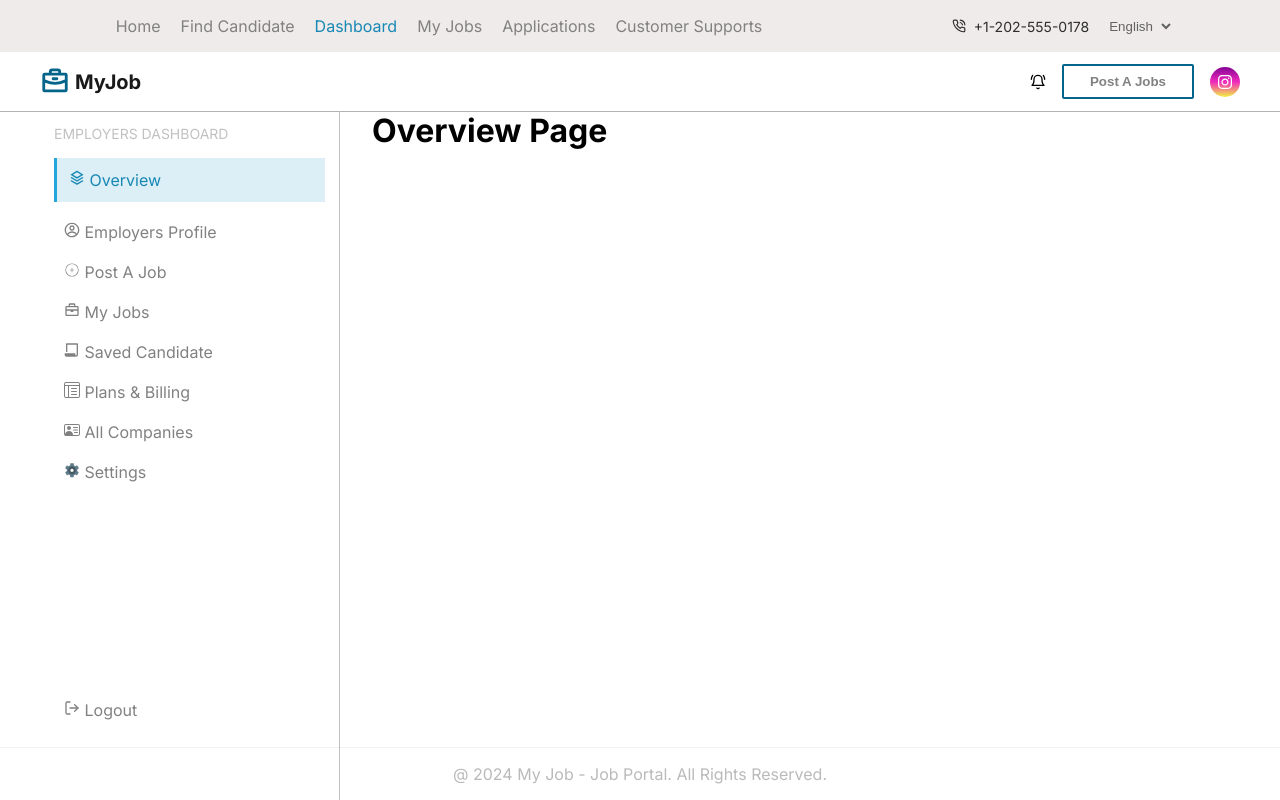
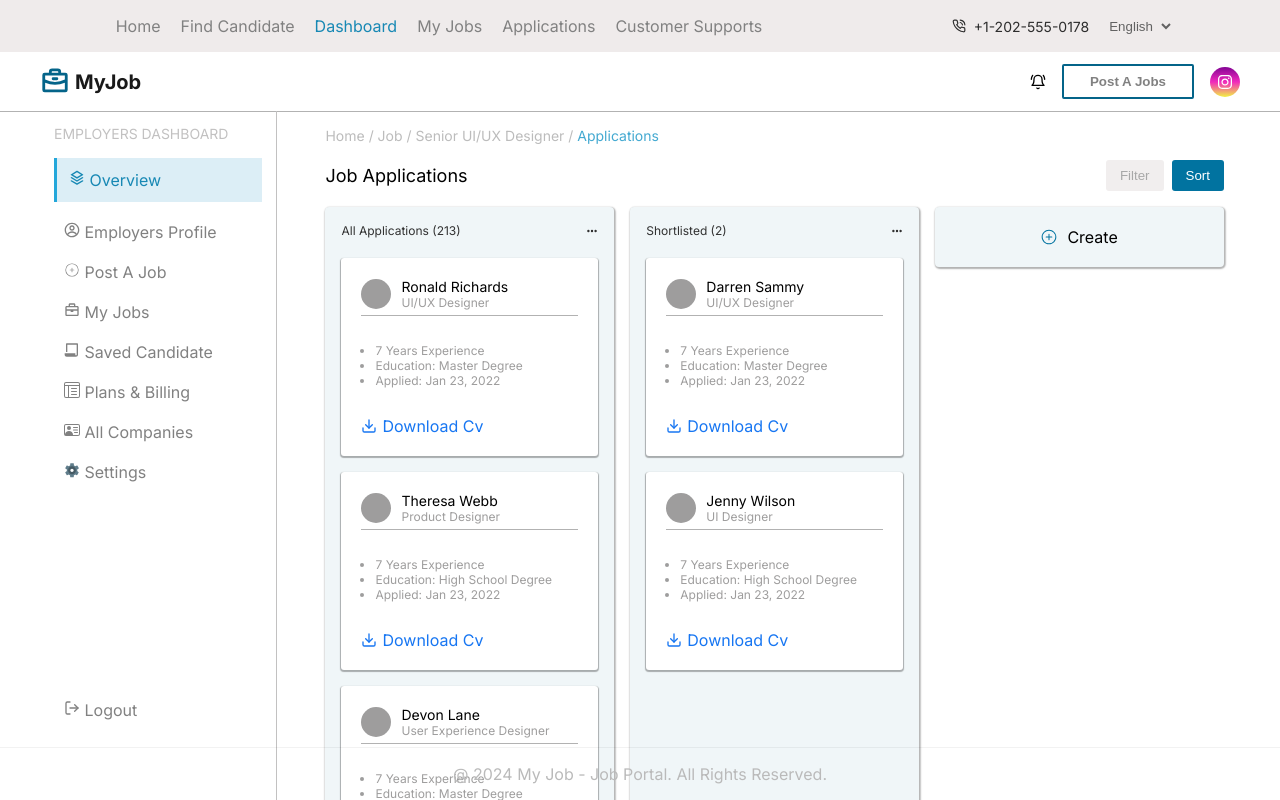
Before and after one commit to NarahariVasantham1567/job-portal, a React (Vite) app: page /dashboard/overview in a window 1280 px wide. Shown: the top 800 px of the page. Built offline with nearby package versions, Linux system fonts and the light colour scheme.

Commit message:
Feat: Overview Page Functionality completed

```diff
--- /dev/null
+++ b/src/components/ProfileCard/ProfileCard.css
@@ -0,0 +1,57 @@
+.profile-card-container {
+  padding: 20px;
+  display: flex;
+  flex-direction: column;
+  gap: 14px;
+  border-radius: 3px;
+  width: 100%;
+  background-color: #fff;
+  box-shadow: 0px 1px 1px 1px rgba(0, 0, 0, 0.3);
+  margin: 16px 0;
+}
+
+.profile-details {
+  display: flex;
+  align-items: center;
+  gap: 10px;
+  box-shadow: 0px 1px 0px 0px rgba(0, 0, 0, 0.3);
+}
+
+.img-holder {
+  height: 30px;
+  width: 30px;
+  border-radius: 50%;
+  background-color: #9e9d9d;
+  margin-bottom: 5px;
+}
+
+.personal-details {
+  display: flex;
+  flex-direction: column;
+  gap: 10px;
+}
+
+.profile-name {
+  font-size: 14px;
+  font-weight: 400;
+}
+
+.profile-role {
+  font-size: 12px;
+  color: #9e9d9d;
+  margin-bottom: 5px;
+}
+
+.profile-list-container {
+  color: #9e9d9d;
+  font-size: 12px;
+  padding: 14px;
+}
+
+.profile-download-container {
+  display: flex;
+  align-items: center;
+  gap: 5px;
+  color: #1776f2;
+  cursor: pointer;
+}
--- /dev/null
+++ b/src/components/ProfileCard/ProfileCard.jsx
@@ -0,0 +1,27 @@
+import './ProfileCard.css';
+
+import { LuDownload } from 'react-icons/lu';
+
+const ProfileCard = ({ id, name, role, experience, education, applied }) => {
+  return (
+    <div className='profile-card-container'>
+      <div className='profile-details'>
+        <div className='img-holder'></div>
+        <div className='personel-details'>
+          <h3 className='profile-name'>{name}</h3>
+          <p className='profile-role'>{role}</p>
+        </div>
+      </div>
+      <ul className='profile-list-container'>
+        <li>{experience}</li>
+        <li>Education: {education}</li>
+        <li>Applied: {applied}</li>
+      </ul>
+      <div className='profile-download-container'>
+        <LuDownload /> Download Cv
+      </div>
+    </div>
+  );
+};
+
+export default ProfileCard;
--- /dev/null
+++ b/src/pages/Overview.css
@@ -0,0 +1,179 @@
+.overview-container {
+  padding: 16px;
+  width: 100%;
+  display: flex;
+  flex-direction: column;
+  gap: 16px;
+}
+
+.bread-crums {
+  font-size: 14px;
+  color: #bcbcbc;
+  cursor: pointer;
+}
+
+.application {
+  color: #43a9d1;
+}
+
+.application-header {
+  font-size: 18px;
+  font-weight: 400;
+}
+
+.filter-sort-container {
+  display: flex;
+  justify-content: space-between;
+  align-items: center;
+  position: relative;
+}
+
+.filter-sort-btn-container {
+  display: flex;
+  align-items: center;
+  gap: 8px;
+}
+
+.filter-btn {
+  padding: 8px 14px;
+  border: none;
+  border-radius: 3px;
+  color: #a8a8a8;
+  background-color: #f1eeee;
+  cursor: pointer;
+}
+
+.sort-btn {
+  padding: 8px 14px;
+  border: none;
+  border-radius: 3px;
+  color: #fff;
+  background-color: #0173a0;
+  cursor: pointer;
+}
+
+.checkbox-container {
+  width: 150px;
+  padding: 16px;
+  display: flex;
+  flex-direction: column;
+  gap: 20px;
+  border-radius: 5px;
+  box-shadow: 0px 1px 1px 1px rgba(0, 0, 0, 0.3);
+  position: absolute;
+  top: 40px;
+  right: 10px;
+  display: none;
+}
+
+.display-checkbox-container {
+  display: block;
+}
+
+.application-heading {
+  font-size: 12px;
+  text-transform: uppercase;
+  font-weight: 500;
+  color: #a8a8a8;
+  margin-bottom: 10px;
+}
+
+.radio-container {
+  display: flex;
+  align-items: center;
+  gap: 5px;
+  margin: 10px 0;
+}
+
+.label-input {
+  font-size: 14px;
+  font-weight: 400;
+}
+
+.application-shortlisted-container {
+  display: grid;
+  grid-template-columns: repeat(3, 1fr);
+  column-gap: 16px;
+  position: relative;
+}
+
+.all-application-container,
+.shortlisted-container {
+  padding: 16px;
+  background-color: #f0f6f8;
+  border-radius: 4px;
+  box-shadow: 0.7px 1px 1.5px 1px rgba(0, 0, 0, 0.3);
+  position: relative;
+  height: 100vh;
+  overflow-y: hidden;
+}
+
+.create-container {
+  padding: 16px;
+  background-color: #f0f6f8;
+  border-radius: 4px;
+  box-shadow: 0.7px 1px 1.5px 1px rgba(0, 0, 0, 0.3);
+  /* position: relative; */
+  height: 60px;
+  display: flex;
+  justify-content: center;
+  align-items: center;
+  z-index: -10;
+}
+
+.plus-icon {
+  color: #0173a0;
+  cursor: pointer;
+  margin-right: 10px;
+}
+
+.application-count {
+  display: flex;
+  justify-content: space-between;
+  align-items: center;
+  font-size: 12px;
+  color: #313131;
+  margin-bottom: 20px;
+}
+
+.dots-icon {
+  cursor: pointer;
+}
+
+.edit-delete-container {
+  position: absolute;
+  padding: 16px;
+  width: 150px;
+  display: flex;
+  flex-direction: column;
+  gap: 18px;
+  border-radius: 5px;
+  background-color: #fff;
+  box-shadow: 0px 1px 1px 0px rgba(0, 0, 0, 0.3);
+  top: 35px;
+  right: 10px;
+  display: none;
+  z-index: 1;
+}
+
+.display-edit-delete-container {
+  display: block;
+}
+
+.edit-icon-container {
+  display: flex;
+  align-items: center;
+  gap: 5px;
+  color: #a8a8a8;
+  font-size: 14px;
+  cursor: pointer;
+}
+
+.delete-icon-container {
+  display: flex;
+  align-items: center;
+  gap: 5px;
+  color: #9a0303;
+  font-size: 14px;
+  cursor: pointer;
+}
--- a/src/pages/Overview.jsx
+++ b/src/pages/Overview.jsx
@@ -1,7 +1,164 @@
-export default function Overview() {
+import { useState } from 'react';
+import './Overview.css';
+
+import { HiDotsHorizontal } from 'react-icons/hi';
+import { AiOutlineEdit } from 'react-icons/ai';
+import { RiDeleteBinLine } from 'react-icons/ri';
+import { GoPlusCircle } from 'react-icons/go';
+
+import ProfileCard from '../components/ProfileCard/ProfileCard';
+
+const applicationsData = [
+  {
+    id: 1,
+    name: 'Ronald Richards',
+    role: 'UI/UX Designer',
+    experience: '7 Years Experience',
+    education: 'Master Degree',
+    applied: 'Jan 23, 2022',
+  },
+  {
+    id: 2,
+    name: 'Theresa Webb',
+    role: 'Product Designer',
+    experience: '7 Years Experience',
+    education: 'High School Degree',
+    applied: 'Jan 23, 2022',
+  },
+  {
+    id: 3,
+    name: 'Devon Lane',
+    role: 'User Experience Designer',
+    experience: '7 Years Experience',
+    education: 'Master Degree',
+    applied: 'Jan 23, 2022',
+  },
+  {
+    id: 4,
+    name: 'Kathryn Murphy',
+    role: 'Front End Engineer',
+    experience: '7 Years Experience',
+    education: 'Master Degree',
+    applied: 'Jan 23, 2022',
+  },
+];
+
+const shortlistedData = [
+  {
+    id: 1,
+    name: 'Darren Sammy',
+    role: 'UI/UX Designer',
+    experience: '7 Years Experience',
+    education: 'Master Degree',
+    applied: 'Jan 23, 2022',
+  },
+  {
+    id: 2,
+    name: 'Jenny Wilson',
+    role: 'UI Designer',
+    experience: '7 Years Experience',
+    education: 'High School Degree',
+    applied: 'Jan 23, 2022',
+  },
+];
+
+const Overview = () => {
+  const [isSort, setIsSort] = useState(false);
+  const [isEditable, setIsEditable] = useState(false);
+
   return (
-    <div>
-      <h1>Overview Page</h1>
+    <div className='overview-container'>
+      <p className='bread-crums'>
+        Home / Job / Senior UI/UX Designer /{' '}
+        <span className='application'>Applications</span>
+      </p>
+      <div className='filter-sort-container'>
+        <h3 className='application-header'>Job Applications</h3>
+        <div className='filter-sort-btn-container'>
+          <button className='filter-btn'>Filter</button>
+          <button className='sort-btn' onClick={() => setIsSort(!isSort)}>
+            Sort
+          </button>
+          {isSort && (
+            <div
+              className={
+                isSort
+                  ? 'checkbox-container display-checkbox-container'
+                  : 'checkbox-container'
+              }
+            >
+              <p className='application-heading'>Sort Application</p>
+              <div className='radio-container'>
+                <input type='radio' name='sort' />
+                <label className='label-input'>Newest</label>
+              </div>
+              <div className='radio-container'>
+                <input type='radio' name='sort' />
+                <label className='label-input'>Oldest</label>
+              </div>
+            </div>
+          )}
+        </div>
+      </div>
+      <div className='application-shortlisted-container'>
+        <div className='all-application-container'>
+          <div className='application-count'>
+            <p>All Applications (213)</p>
+            <HiDotsHorizontal
+              className='dots-icon'
+              onClick={() => setIsEditable(!isEditable)}
+            />
+          </div>
+          <div
+            className={
+              isEditable
+                ? 'edit-delete-container display-edit-delete-container'
+                : 'edit-delete-container'
+            }
+          >
+            <div className='edit-icon-container'>
+              <AiOutlineEdit /> Edit Column
+            </div>
+            <div className='delete-icon-container'>
+              <RiDeleteBinLine /> Delete
+            </div>
+          </div>
+          {applicationsData.map((item) => (
+            <ProfileCard key={item.id} {...item} />
+          ))}
+        </div>
+        <div className='shortlisted-container'>
+          <div className='application-count'>
+            <p>Shortlisted (2)</p>
+            <HiDotsHorizontal
+              className='dots-icon'
+              onClick={() => setIsEditable(!isEditable)}
+            />
+          </div>
+          <div
+            className={
+              isEditable
+                ? 'edit-delete-container display-edit-delete-container'
+                : 'edit-delete-container'
+            }
+          >
+            <div className='edit-icon-container'>
+              <AiOutlineEdit /> Edit Column
+            </div>
+            <div className='delete-icon-container'>
+              <RiDeleteBinLine /> Delete
+            </div>
+          </div>
+          {shortlistedData.map((item) => (
+            <ProfileCard key={item.id} {...item} />
+          ))}
+        </div>
+        <div className='create-container'>
+          <GoPlusCircle className='plus-icon' /> Create
+        </div>
+      </div>
     </div>
   );
-}
+};
+
+export default Overview;
```
